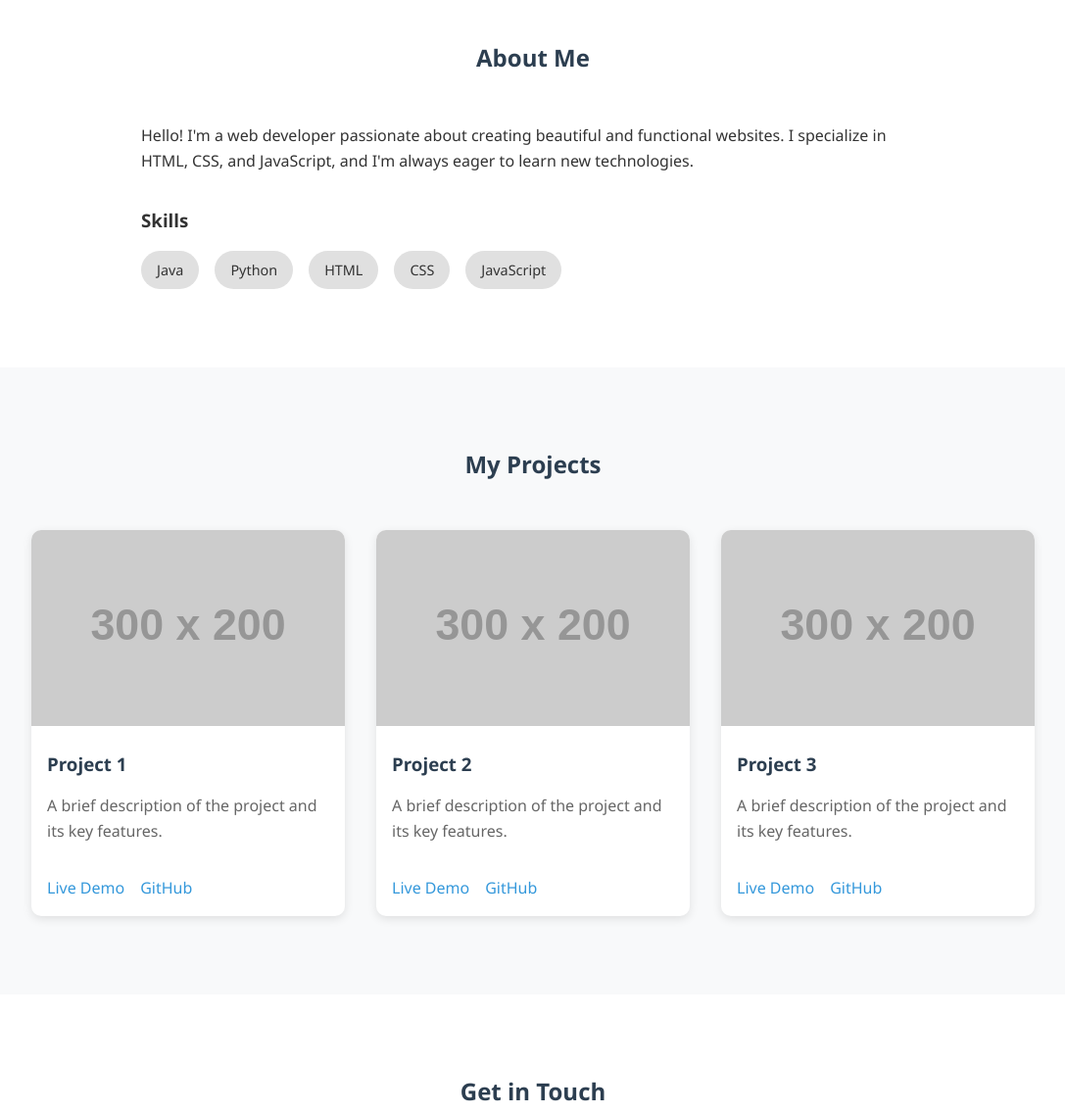
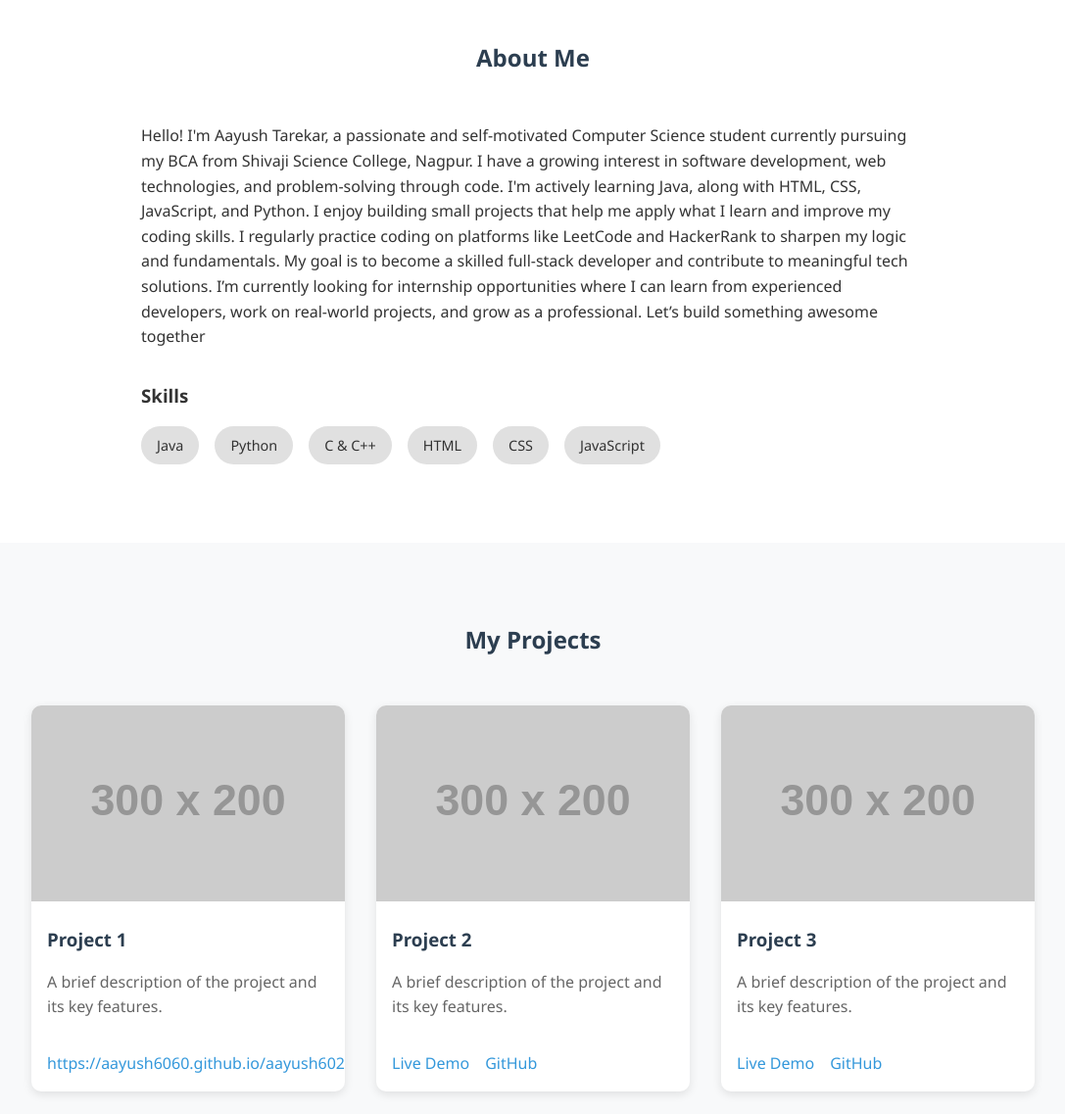
Before and after one commit to Aayush6060/aayush601.github.io, a plain HTML site: page index.html in a window 1280 px wide. Shown: the part 840-1977 px from the top of the page at 98% size, without its empty margins (96-1183 px from the left). Drawn offline with Linux system fonts and the light colour scheme; placeholder pictures from the web are drawn by us.

Commit message:
Update index.html

```diff
--- a/index.html
+++ b/index.html
@@ -38,12 +38,16 @@
         <h2>About Me</h2>
         <div class="about-content">
             <div class="about-text">
-                <p>Hello! I'm a web developer passionate about creating beautiful and functional websites. I specialize in HTML, CSS, and JavaScript, and I'm always eager to learn new technologies.</p>
+                <p>Hello! I'm Aayush Tarekar, a passionate and self-motivated Computer Science student currently pursuing my BCA from Shivaji Science College, Nagpur.
+                    I have a growing interest in software development, web technologies, and problem-solving through code. I'm actively learning Java, along with HTML, CSS, JavaScript, and Python. I enjoy building small projects that help me apply what I learn and improve my coding skills. I regularly practice coding on platforms like LeetCode and HackerRank to sharpen my logic and fundamentals.
+                    My goal is to become a skilled full-stack developer and contribute to meaningful tech solutions. I’m currently looking for internship opportunities where I can learn from experienced developers, work on real-world projects, and grow as a professional.
+                    Let’s build something awesome together</p>
                 <div class="skills">
                     <h3>Skills</h3>
                     <div class="skill-tags">
                          <span>Java</span>
                         <span>Python</span>
+                         <span>C & C++</span>
                         <span>HTML</span>
                         <span>CSS</span>
                         <span>JavaScript</span>
@@ -63,7 +67,7 @@
                 <h3>Project 1</h3>
                 <p>A brief description of the project and its key features.</p>
                 <div class="project-links">
-                    <a href="#" class="project-link">Live Demo</a>
+                    <a href="#" class="project-link">https://aayush6060.github.io/aayush602.github.io/</a>
                     <a href="#" class="project-link">GitHub</a>
                 </div>
             </div>
@@ -106,7 +110,7 @@
             </form>
             <div class="social-links">
                 <a href="#" class="social-link"><i class="fab fa-github"></i></a>
-                <a href="#" class="social-link"><i class="fab fa-linkedin"></i></a>
+                <a href="#" class="social-link"><i class="fab fa-linkedin"></i>https://www.linkedin.com/in/aayush-tarekar/</a>
                 <a href="#" class="social-link"><i class="fab fa-twitter"></i></a>
             </div>
         </div>
```
